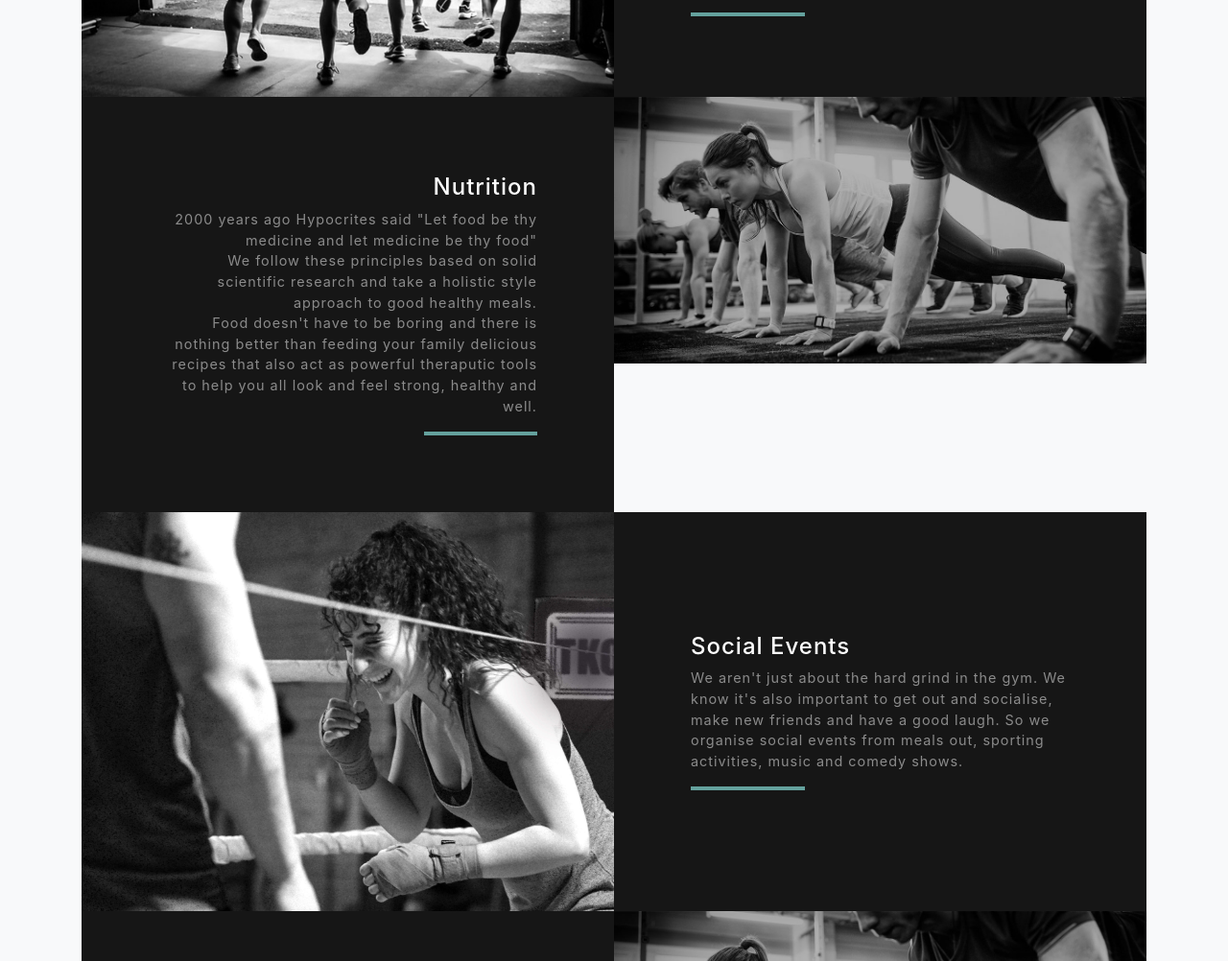
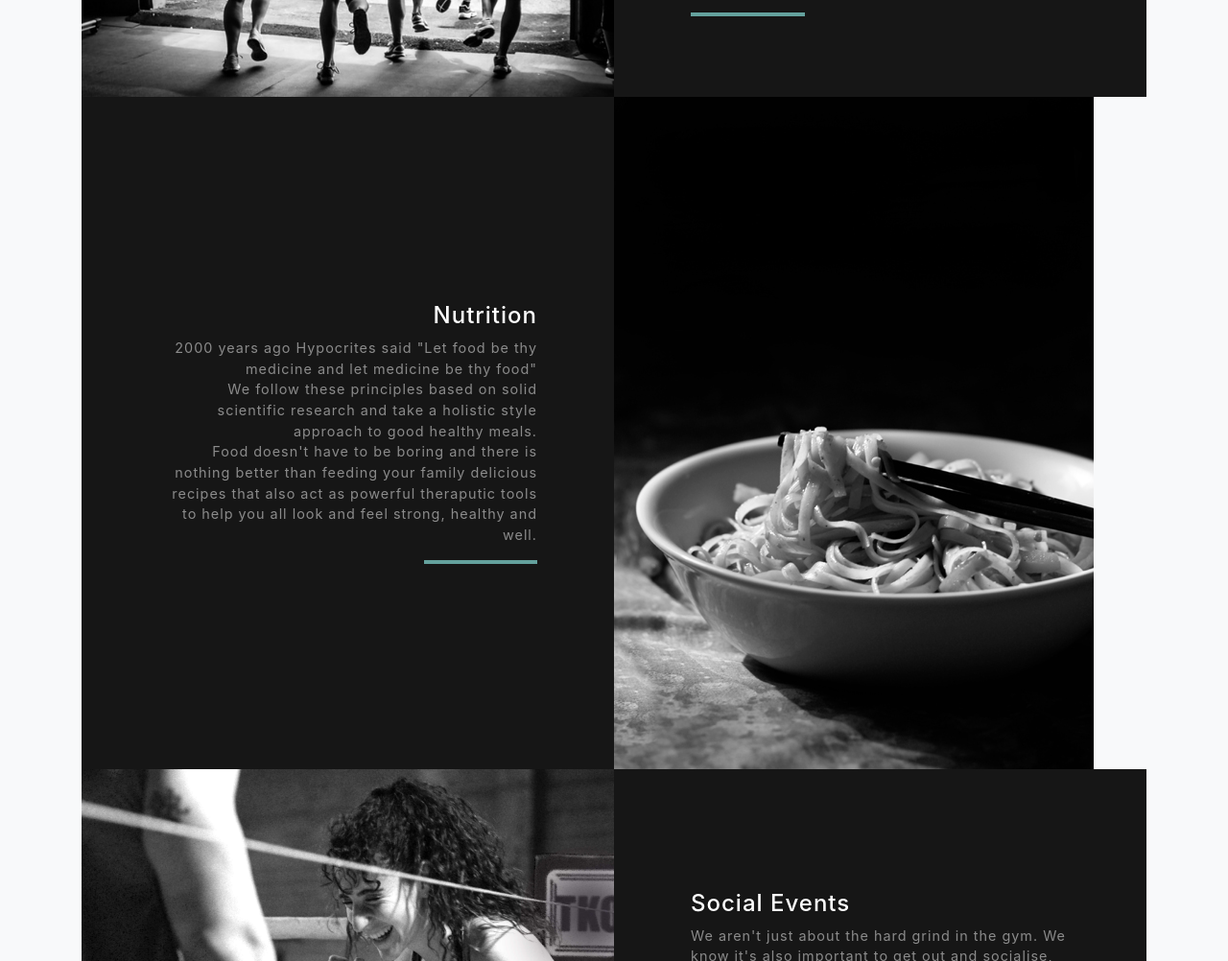
Before and after one commit to jackosullivanpt/elixirclub, a website with bundled scripts: page index.html in a window 1280 px wide. Shown: the part 2015-3017 px from the top of the page at 96% size. Built offline with nearby package versions, Linux system fonts and the light colour scheme; files whose address does not match are found by name.

Commit message:
Update index.html

```diff
--- a/index.html
+++ b/index.html
@@ -122,7 +122,7 @@
         <!-- Project Two Row -->
         <div class="row justify-content-center no-gutters">
           <div class="col-lg-6">
-            <img class="img-fluid" src="img/small_group.jpg" alt="">
+            <img class="img-fluid" src="img/food.jpg" alt="">
           </div>
           <div class="col-lg-6 order-lg-first">
             <div class="bg-black text-center h-100 project">
```
